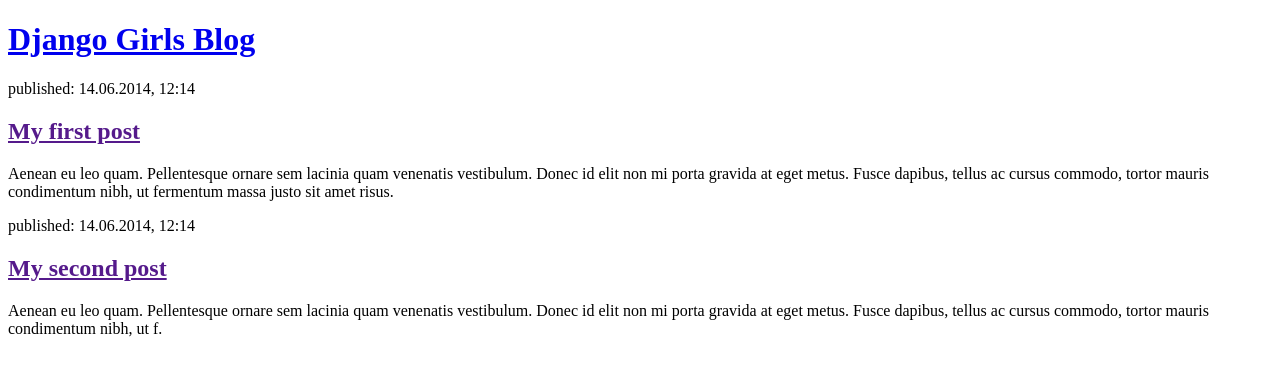
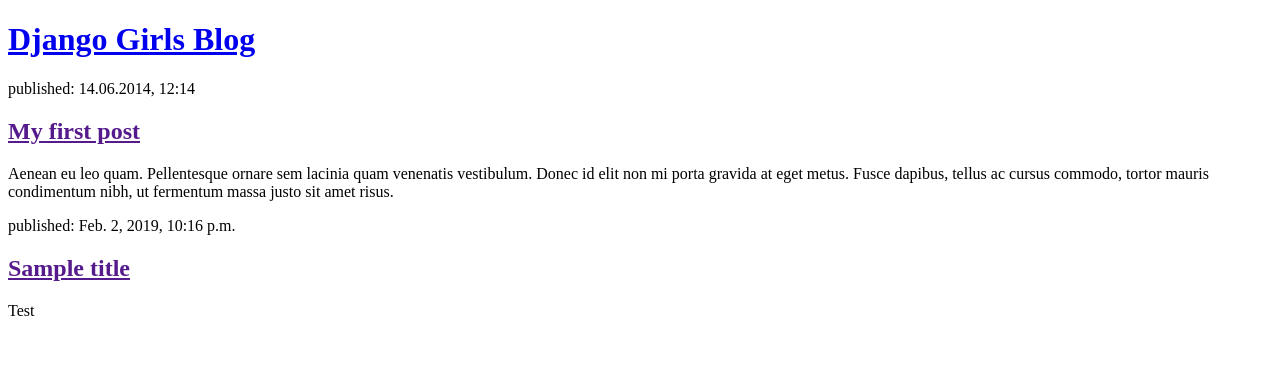
Before and after one commit to dish34/my-first-blog, a Django app: page / in a window 1280 px wide. Shown: the top 376 px of the page. Run offline with Django 3.2, Linux system fonts and the light colour scheme; data comes from the database, SQL or seed files in the repository; both versions use the stored data as it was after the commit.

Commit message:
Modified templates to display posts from databasse.

```diff
--- a/blog/models.py
+++ b/blog/models.py
@@ -1,16 +1,17 @@
+from django.conf import settings
 from django.db import models
-from django.conf import settings
 from django.utils import timezone
-# Create your models here.
+
+
 class Post(models.Model):
-    author = models.ForeignKey(settings.AUTH_USER_MODEL, on_delete=models.CASCADE)
-    title=models.CharField(max_length=200)
-    text=models.TextField()
+    author = models.ForeignKey(settings.AUTH_USER_MODEL, on_delete=models.CASCADE,default='')
+    title = models.CharField(max_length=200)
+    text = models.TextField(default='')
     created_date = models.DateTimeField(default=timezone.now)
     published_date = models.DateTimeField(blank=True, null=True)
 
     def publish(self):
-        self.published_date = timeone.now()
+        self.published_date = timezone.now()
         self.save()
 
     def __str__(self):
--- a/blog/templates/blog/post_list.html
+++ b/blog/templates/blog/post_list.html
@@ -13,11 +13,12 @@
             <h2><a href="">My first post</a></h2>
             <p>Aenean eu leo quam. Pellentesque ornare sem lacinia quam venenatis vestibulum. Donec id elit non mi porta gravida at eget metus. Fusce dapibus, tellus ac cursus commodo, tortor mauris condimentum nibh, ut fermentum massa justo sit amet risus.</p>
         </div>
-
+       {% for post in posts %}
         <div>
-            <p>published: 14.06.2014, 12:14</p>
-            <h2><a href="">My second post</a></h2>
-            <p>Aenean eu leo quam. Pellentesque ornare sem lacinia quam venenatis vestibulum. Donec id elit non mi porta gravida at eget metus. Fusce dapibus, tellus ac cursus commodo, tortor mauris condimentum nibh, ut f.</p>
-        </div>
+        <p>published: {{ post.published_date }}</p>
+        <h2><a href="">{{ post.title }}</a></h2>
+        <p>{{ post.text|linebreaksbr }}</p>
+      </div>
+      {% endfor %}
     </body>
 </html>
--- a/blog/views.py
+++ b/blog/views.py
@@ -1,6 +1,7 @@
 from django.shortcuts import render
 from .models import Post
-
+from django.utils import timezone
 # Create your views here.
 def post_list(request):
-    return render(request, 'blog/post_list.html',{})
+    posts = Post.objects.filter(published_date__lte=timezone.now()).order_by('published_date')
+    return render(request, 'blog/post_list.html',{'posts': posts})
--- a/djangogirls/settings.py
+++ b/djangogirls/settings.py
@@ -26,7 +26,7 @@ SECRET_KEY = 'l$6nv=erybgxy098413y@yfol9p+4jdbjm7q9q@1-t&ue9uwq5'
 DEBUG = True
 
 ALLOWED_HOSTS = ['127.0.0.1',
-'.pythonanywhere.com']
+'.pythonanywhere.com',]
 
 
 # Application definition
```
Also changed, not shown: blog/migrations/0001_initial.py, blog/migrations/0002_auto_20190203_0334.py (added), db.sqlite3.
